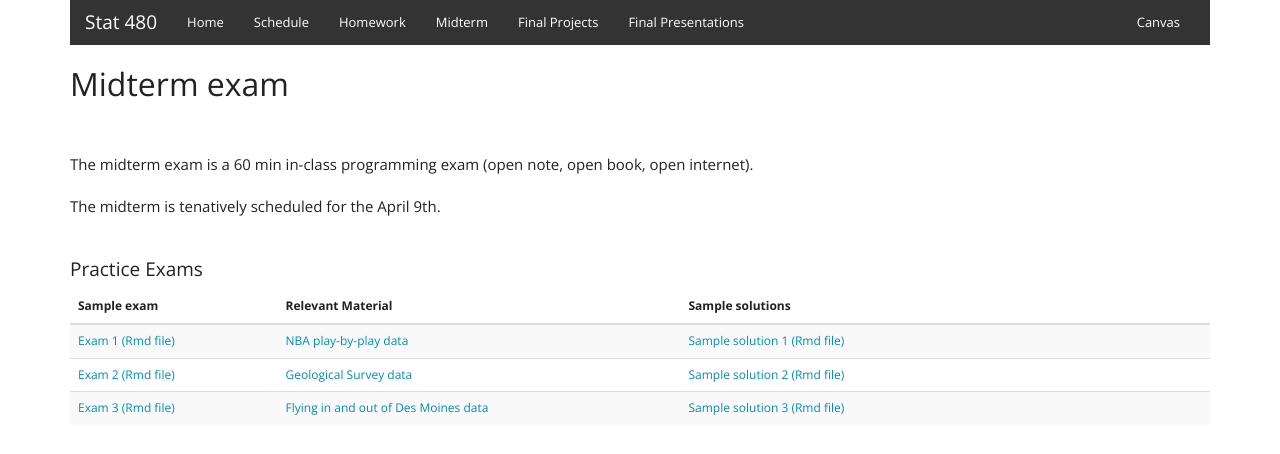
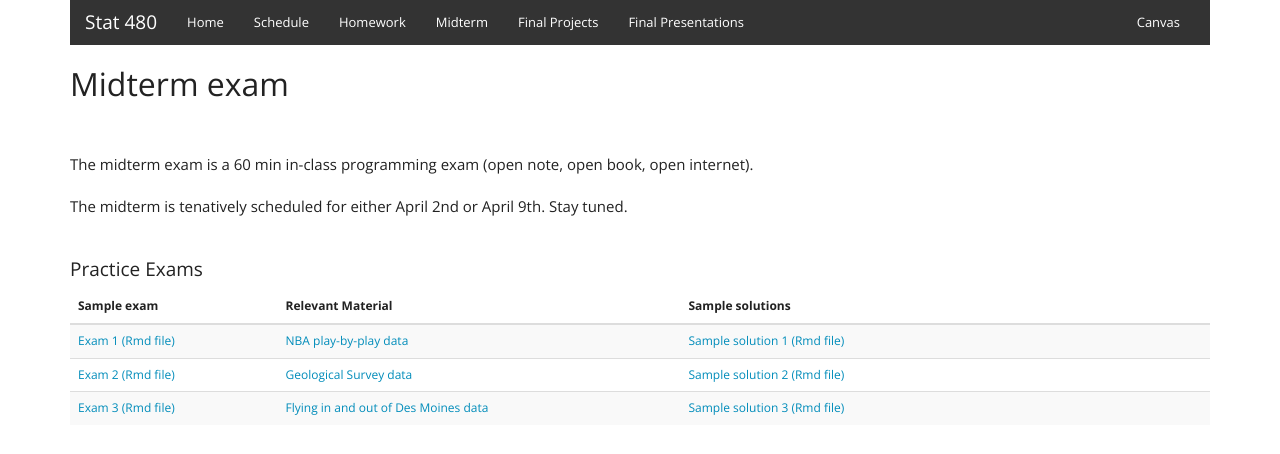
Before and after one commit to Stat480-at-ISU/Stat480-at-ISU.github.io, a Jekyll site: the page built from midterm.html, in a window 1280 px wide. Shown: the top 454 px of the page. Built offline with Jekyll 4.4.1, drawn with Linux system fonts in a browser that asks for light colours.

Commit message:
midterm update

```diff
--- a/midterm.html
+++ b/midterm.html
@@ -8,7 +8,7 @@ root: ""
 
 <br/><br/>
 <p>
-The midterm exam is a 60 min in-class programming exam (open note, open book, open internet). </br>  </br> The midterm is tenatively scheduled for the April 9th.
+The midterm exam is a 60 min in-class programming exam (open note, open book, open internet). </br>  </br> The midterm is tenatively scheduled for either April 2nd or April 9th. Stay tuned.
 </p>
 
 <br/>
```
Also changed, not shown: 1 other file.
